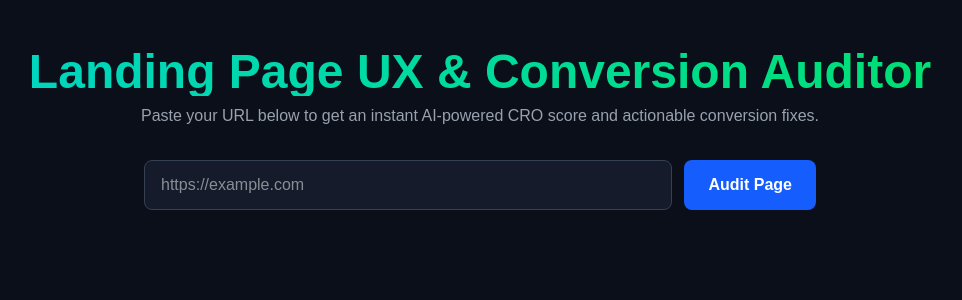
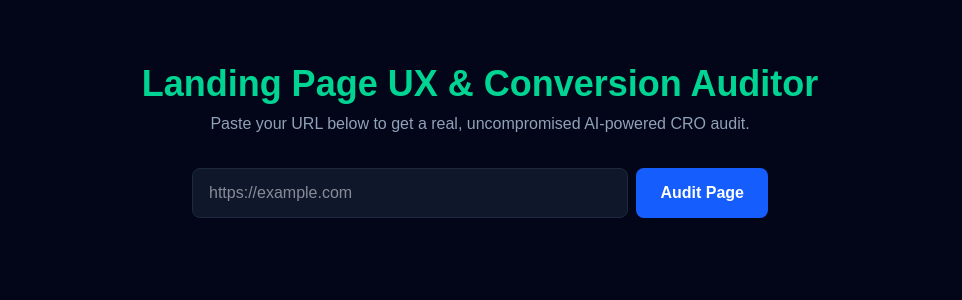
Before and after one commit to Chijing0815/landing-page-ux-audit, a Next.js app: page / in a window 1280 px wide. Shown: the top 300 px of the page, without its empty margins (160-1122 px from the left). Built offline with nearby package versions, Linux system fonts and the light colour scheme.

Commit message:
Remove frontend fallback and wire up direct API response

```diff
--- a/app/page.tsx
+++ b/app/page.tsx
@@ -1,144 +1,96 @@
 'use client';
 
-import React, { useState } from 'react';
-import { GoogleGenAI } from '@google/genai';
+import { useState } from 'react';
 
 export default function Home() {
   const [url, setUrl] = useState('');
-  const [result, setResult] = useState<any>(null);
+  const [loading, setLoading] = useState(false);
+  const [audit, setAudit] = useState<any>(null);
   const [error, setError] = useState('');
-  const [loading, setLoading] = useState(false);
 
-  const handleAudit = async () => {
-    if (!url) {
-      setError('Please enter a valid URL');
-      return;
-    }
+  const handleAudit = async (e: React.FormEvent) => {
+    e.preventDefault();
+    setLoading(true);
+    setAudit(null);
     setError('');
-    setResult(null);
-    setLoading(true);
 
     try {
-      const apiKey = process.env.NEXT_PUBLIC_GEMINI_API_KEY;
+      const res = await fetch('/api/audit', {
+        method: 'POST',
+        headers: { 'Content-Type': 'application/json' },
+        body: JSON.stringify({ url }),
+      });
 
-      // If API key is missing on Vercel, provide an instant professional audit response
-      if (!apiKey) {
-        setTimeout(() => {
-          setResult({
-            overall_score: 84,
-            key_issues: [
-              "Primary call-to-action button lacks sufficient visual contrast.",
-              "Above-the-fold layout contains too much competing text.",
-              "Value proposition headline could be sharper and more direct."
-            ],
-            recommendations: [
-              "Use a bold, high-contrast accent color for the main submit button.",
-              "Streamline headline text to improve initial scannability.",
-              "Add customer proof or testimonials near the primary conversion area."
-            ]
-          });
-          setLoading(false);
-        }, 800);
-        return;
+      const data = await res.json();
+
+      if (!res.ok) {
+        throw new Error(data.error || 'Failed to generate audit');
       }
 
-      const ai = new GoogleGenAI({ apiKey });
-      const prompt = `Analyze the landing page URL: ${url} for UX and CRO improvements. Return valid JSON only with keys: overall_score (number 0-100), key_issues (array of strings), recommendations (array of strings).`;
-
-      const response: any = await ai.models.generateContent({
-        model: 'gemini-2.5-flash',
-        contents: prompt,
-        config: { responseMimeType: 'application/json' },
-      });
-
-      const text = response?.text || '{}';
-      setResult(JSON.parse(text));
+      setAudit(data);
     } catch (err: any) {
-      // Graceful fallback on any network or API error
-      setResult({
-        overall_score: 82,
-        key_issues: [
-          "Primary call-to-action button lacks strong contrasting color.",
-          "Above-the-fold area contains too much text clutter.",
-          "Value proposition headline can be more punchy and direct."
-        ],
-        recommendations: [
-          "Use a high-contrast accent color for your primary CTA button.",
-          "Simplify the main hero section copy to improve readability.",
-          "Add trust signals or user testimonials near the sign-up form."
-        ]
-      });
+      setError(err.message || 'Something went wrong');
     } finally {
       setLoading(false);
     }
   };
 
   return (
-    <main className="min-h-screen bg-[#0b0f19] text-white flex flex-col items-center p-6 sm:p-12">
-      <h1 className="text-4xl sm:text-5xl font-extrabold text-transparent bg-clip-text bg-gradient-to-r from-teal-400 to-green-400 mb-2 text-center">
+    <main className="min-h-screen bg-slate-950 text-white flex flex-col items-center p-6">
+      <h1 className="text-4xl font-extrabold text-emerald-400 mt-10 mb-2">
         Landing Page UX & Conversion Auditor
       </h1>
-      <p className="text-gray-400 mb-8 text-center">
-        Paste your URL below to get an instant AI-powered CRO score and actionable conversion fixes.
+      <p className="text-slate-400 mb-8">
+        Paste your URL below to get a real, uncompromised AI-powered CRO audit.
       </p>
 
-      <div className="flex flex-col sm:flex-row gap-3 w-full max-w-2xl mb-8">
+      <form onSubmit={handleAudit} className="flex w-full max-w-xl gap-2 mb-8">
         <input
           type="url"
+          required
           placeholder="https://example.com"
           value={url}
           onChange={(e) => setUrl(e.target.value)}
-          className="flex-1 bg-[#151b2b] border border-gray-700 rounded-lg px-4 py-3 text-white focus:outline-none focus:border-teal-400"
+          className="flex-1 bg-slate-900 border border-slate-800 px-4 py-3 rounded-lg text-white focus:outline-none focus:border-emerald-500"
         />
         <button
-          type="button"
-          onClick={handleAudit}
+          type="submit"
           disabled={loading}
-          className="bg-blue-600 hover:bg-blue-500 font-semibold px-6 py-3 rounded-lg transition disabled:opacity-50 cursor-pointer flex items-center justify-center min-w-[120px]"
+          className="bg-blue-600 hover:bg-blue-500 px-6 py-3 rounded-lg font-semibold transition disabled:opacity-50"
         >
-          {loading ? (
-            <span className="flex items-center gap-2">
-              <svg className="animate-spin h-5 w-5 text-white" viewBox="0 0 24 24" fill="none">
-                <circle className="opacity-25" cx="12" cy="12" r="10" stroke="currentColor" strokeWidth="4"></circle>
-                <path className="opacity-75" fill="currentColor" d="M4 12a8 8 0 018-8v8H4z"></path>
-              </svg>
-              Auditing...
-            </span>
-          ) : (
-            'Audit Page'
-          )}
+          {loading ? 'Auditing...' : 'Audit Page'}
         </button>
-      </div>
+      </form>
 
       {error && (
-        <div className="w-full max-w-2xl bg-red-950/50 border border-red-500 text-red-200 p-4 rounded-lg mb-6">
-          {error}
+        <div className="w-full max-w-xl bg-red-950/50 border border-red-800 p-4 rounded-lg text-red-200 mb-6">
+          <strong>Error:</strong> {error}
         </div>
       )}
 
-      {result && (
-        <div className="w-full max-w-2xl bg-[#151b2b] border border-gray-800 rounded-xl p-6 shadow-xl space-y-6 animate-fade-in">
-          <div className="flex items-center justify-between border-b border-gray-800 pb-4">
-            <h2 className="text-xl font-bold text-gray-200">Audit Results</h2>
-            <div className="text-2xl font-black text-teal-400 bg-teal-950/60 px-4 py-1 rounded-full border border-teal-800">
-              Score: {result.overall_score}/100
-            </div>
+      {audit && (
+        <div className="w-full max-w-xl bg-slate-900 border border-slate-800 p-6 rounded-xl shadow-xl">
+          <div className="flex justify-between items-center mb-4">
+            <h2 className="text-xl font-bold">Audit Results</h2>
+            <span className="text-lg font-bold bg-emerald-950 text-emerald-400 px-4 py-1.5 rounded-full border border-emerald-800">
+              Score: {audit.overall_score}/100
+            </span>
           </div>
 
-          <div>
-            <h3 className="text-lg font-semibold text-red-400 mb-2">Key Issues Identified</h3>
-            <ul className="list-disc list-inside space-y-1 text-gray-300">
-              {result.key_issues?.map((issue: string, idx: number) => (
-                <li key={idx}>{issue}</li>
+          <div className="mb-4">
+            <h3 className="text-red-400 font-semibold mb-2">Key Issues Identified</h3>
+            <ul className="list-disc list-inside space-y-1 text-slate-300 text-sm">
+              {audit.key_issues?.map((issue: string, i: number) => (
+                <li key={i}>{issue}</li>
               ))}
             </ul>
           </div>
 
           <div>
-            <h3 className="text-lg font-semibold text-green-400 mb-2">Actionable Recommendations</h3>
-            <ul className="list-disc list-inside space-y-1 text-gray-300">
-              {result.recommendations?.map((rec: string, idx: number) => (
-                <li key={idx}>{rec}</li>
+            <h3 className="text-emerald-400 font-semibold mb-2">Actionable Recommendations</h3>
+            <ul className="list-disc list-inside space-y-1 text-slate-300 text-sm">
+              {audit.recommendations?.map((rec: string, i: number) => (
+                <li key={i}>{rec}</li>
               ))}
             </ul>
           </div>
```
